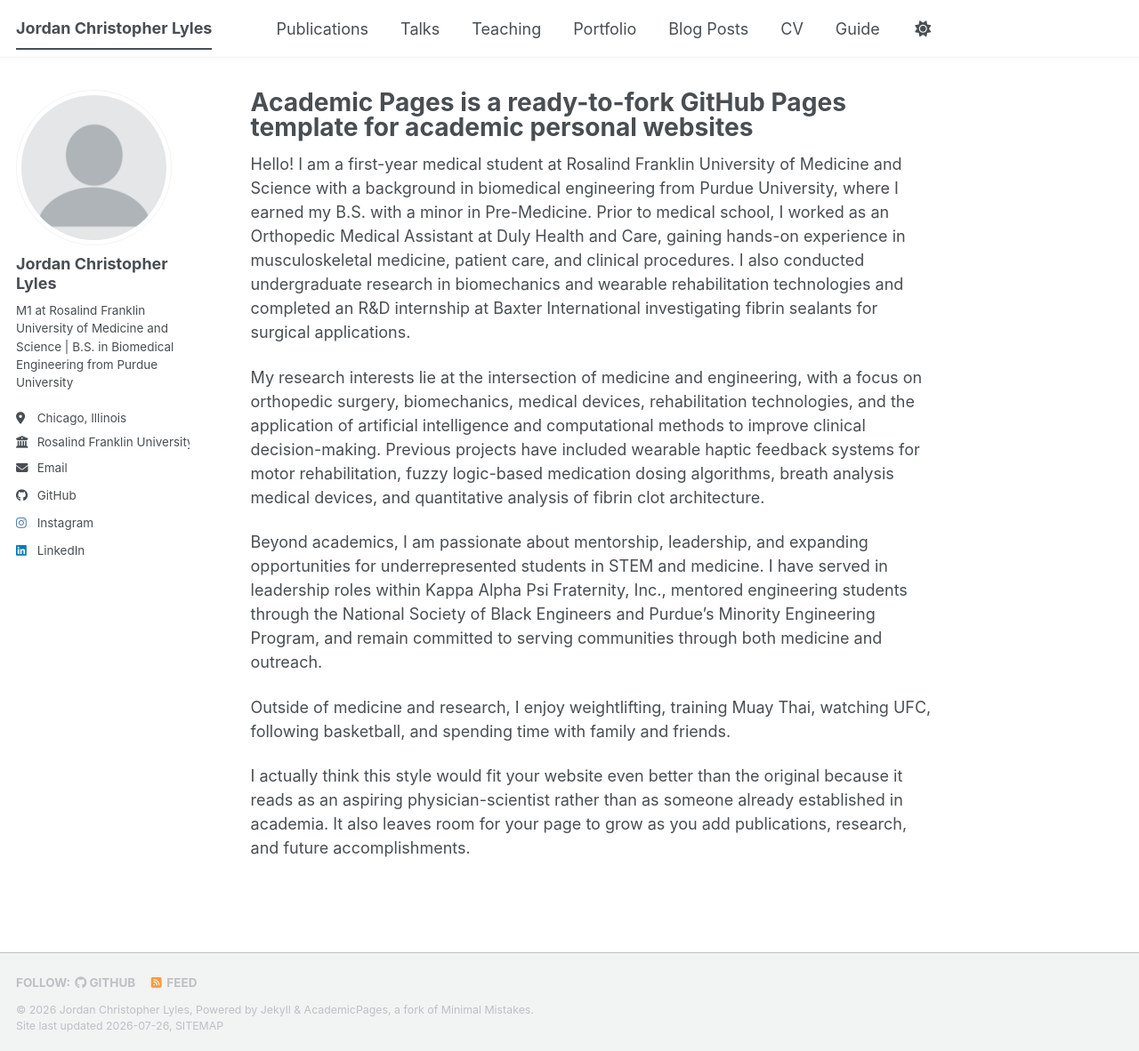
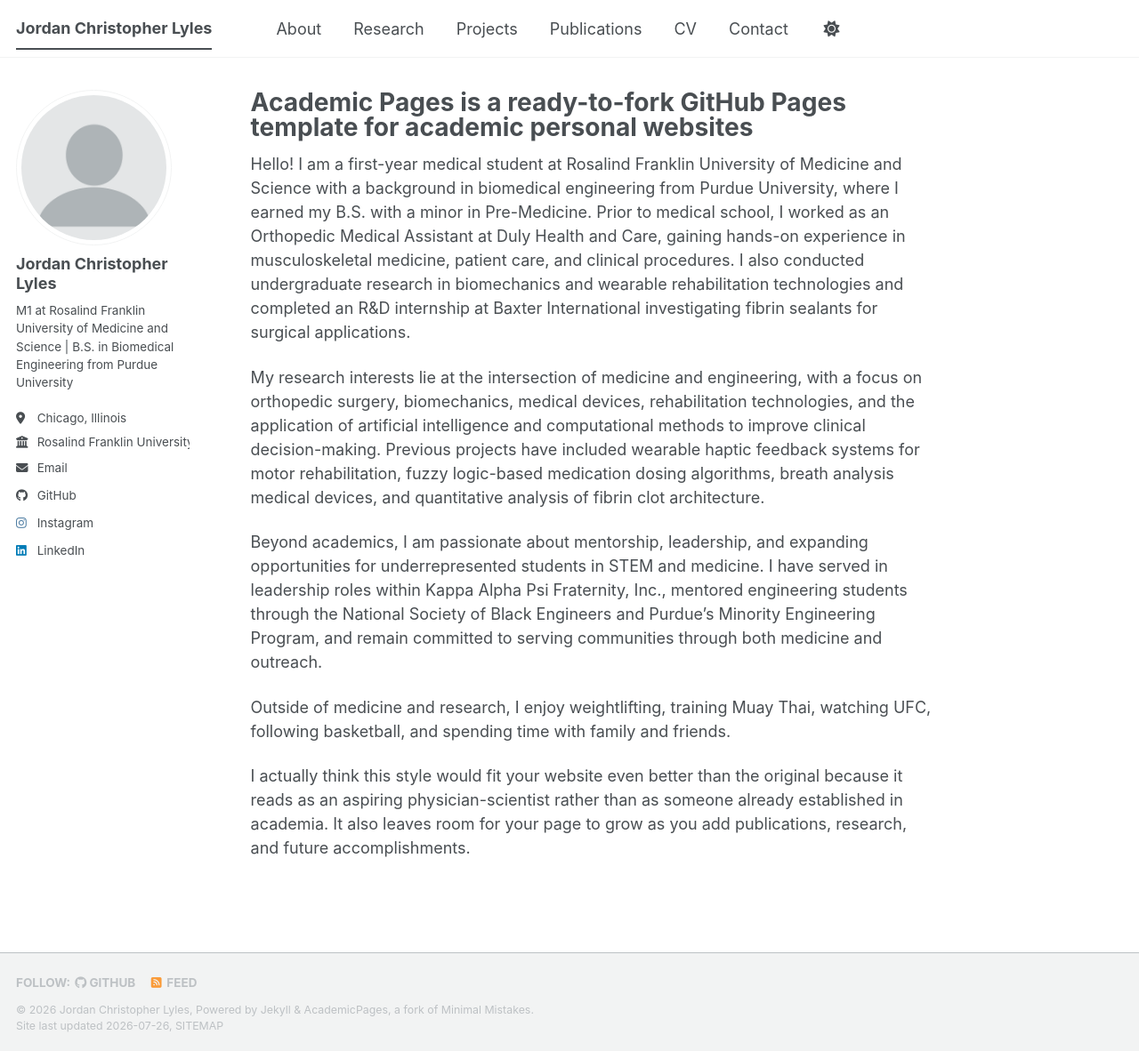
Before and after one commit to jlyles8/jlyles8.github.io, a Jekyll site: the page built from _pages/about.md, in a window 1280 px wide and 1182 px high. Shown: the whole window at 89% size. Built offline with Jekyll 4.4.1, drawn with Linux system fonts in a browser that asks for light colours; a style sheet for code colours, icons or effects is not loaded.

Commit message:
Update navigation items in navigation.yml
Reorganized navigation items for better structure.

```diff
--- a/_data/navigation.yml
+++ b/_data/navigation.yml
@@ -8,26 +8,20 @@
 #      Markdown formatted page while the second is generated using JSON.
 
 main:
+  - title: "About"
+    url:
+
+  - title: "Research"
+    url: /research/
+
+  - title: "Projects"
+    url: /projects/
+
   - title: "Publications"
     url: /publications/
-
-  - title: "Talks"
-    url: /talks/
-
-  - title: "Teaching"
-    url: /teaching/
-
-  - title: "Portfolio"
-    url: /portfolio/
-
-  - title: "Blog Posts"
-    url: /year-archive/
 
   - title: "CV"
     url: /cv/
 
-  # - title: "CV"
-  #   url: /cv-json/
-
-  - title: "Guide"
-    url: /markdown/
+  - title: "Contact"
+    url: /contact/
```
